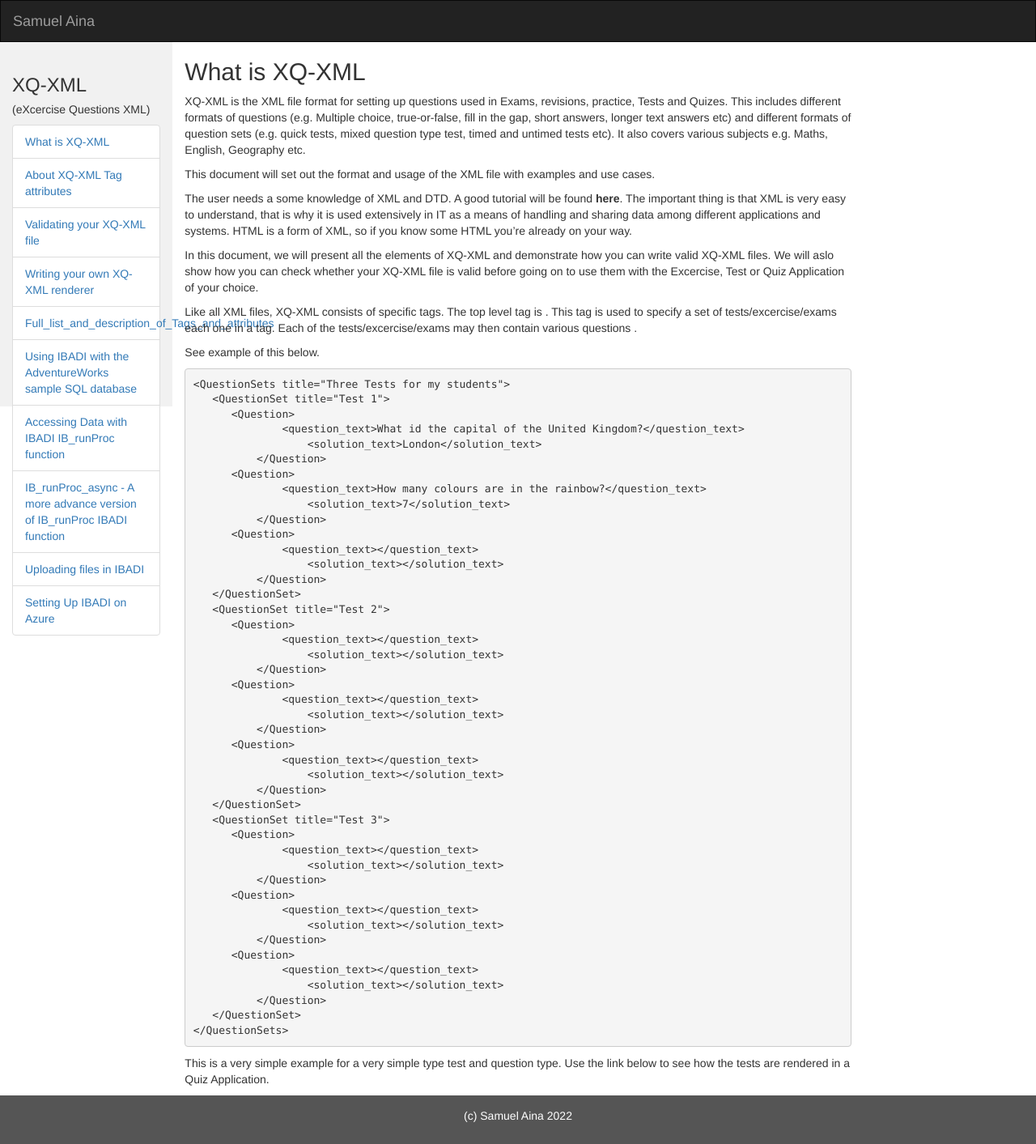
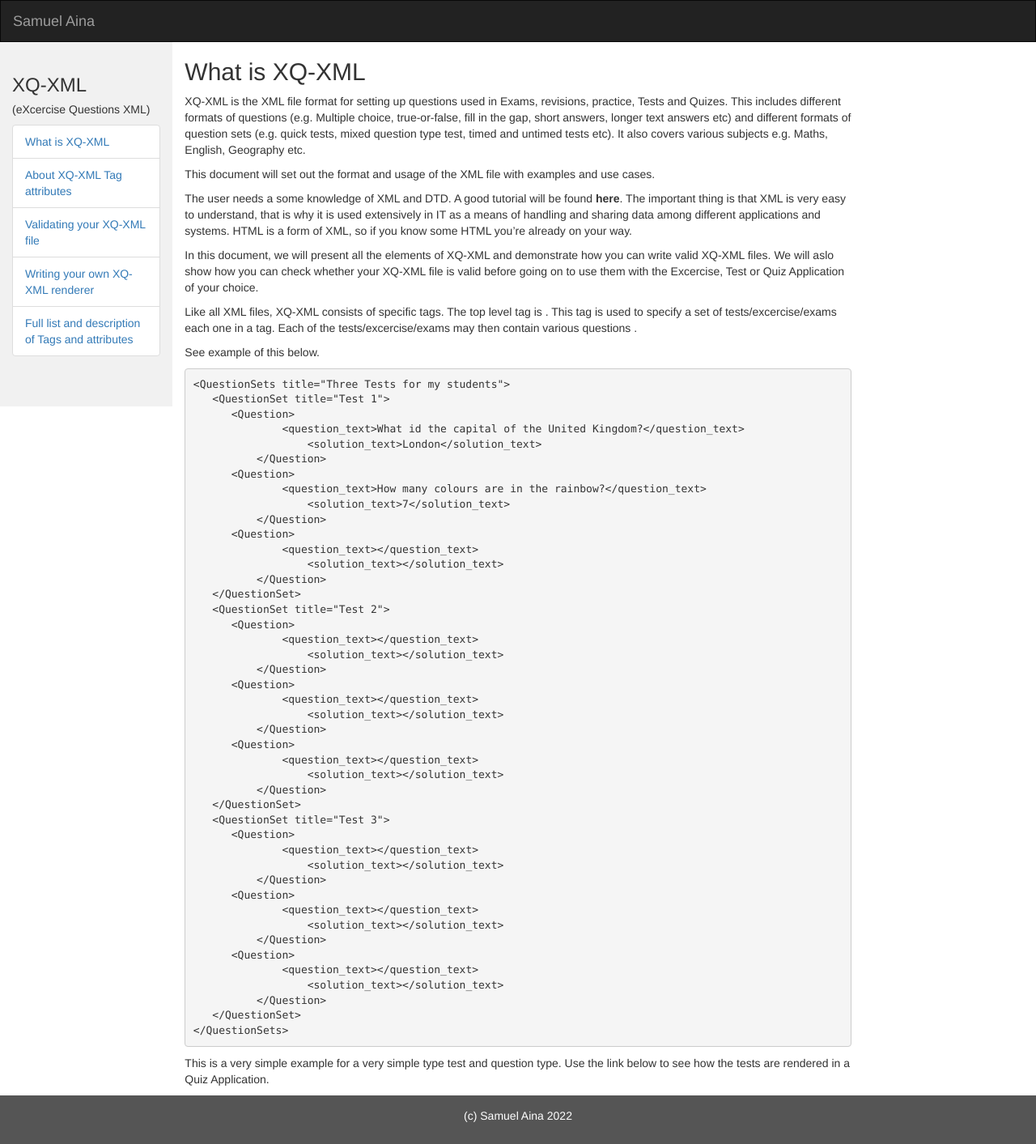
Before and after one commit to SamuelAina/XQ-XML-DOCS, a Jekyll site: the page built from docs/index.md, in a window 1280 px wide. Shown: the whole page at 81% size. Built offline with Jekyll 4.4.1, drawn with Linux system fonts in a browser that asks for light colours; our own code applies the rules of GitHub Pages for plain Markdown files.

Commit message:
Wholsale changes

```diff
--- a/docs/_layouts/default.html
+++ b/docs/_layouts/default.html
@@ -14,23 +14,10 @@ docs:
 - title: Writing your own XQ-XML renderer
   url: Writing_your_own_XQ_XML renderer.html
 
-- title: Full_list_and_description_of_Tags_and_attributes
+- title: Full list and description of Tags and attributes
   url: Full_list_and_description_of_Tags_and_attributes.html
 
-- title: Using IBADI with the AdventureWorks sample SQL database
-  url: Using_IBADI_with_the_AdventureWorks_sample_SQL_database.html
 
-- title: Accessing Data with IBADI IB_runProc function
-  url: Accessing_Data_with_IBADI_IB_runProc_function.html
-
-- title: IB_runProc_async - A more advance version of IB_runProc IBADI function
-  url: IB_runProc_async-A-more-advance-version-of-IB_runProc-IBADI function.html
-
-- title: Uploading files in IBADI
-  url: Uploading-files-in-IBADI.html
-
-- title: Setting Up IBADI on Azure
-  url: Setting_Up_IBADI_on_Azure.html
 ---
 <!doctype html>
 <html lang="{{ site.locale | slice: 0,2 | default: "en" }}" class="no-js">
```
Also changed, not shown: docs/About_XQ_XML_Tag_attributes.md (added), docs/Full_list_and_description_of_Tags_and_attributes.md (added), docs/Validating_your_XQ_XML_file.md (added), docs/Writing_your_own_XQ_XML renderer.md (added).
